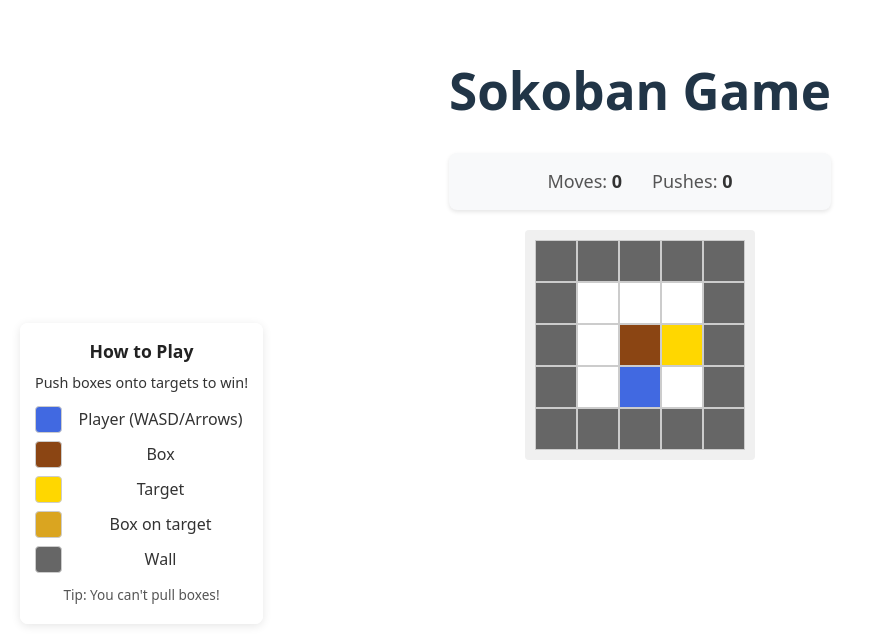
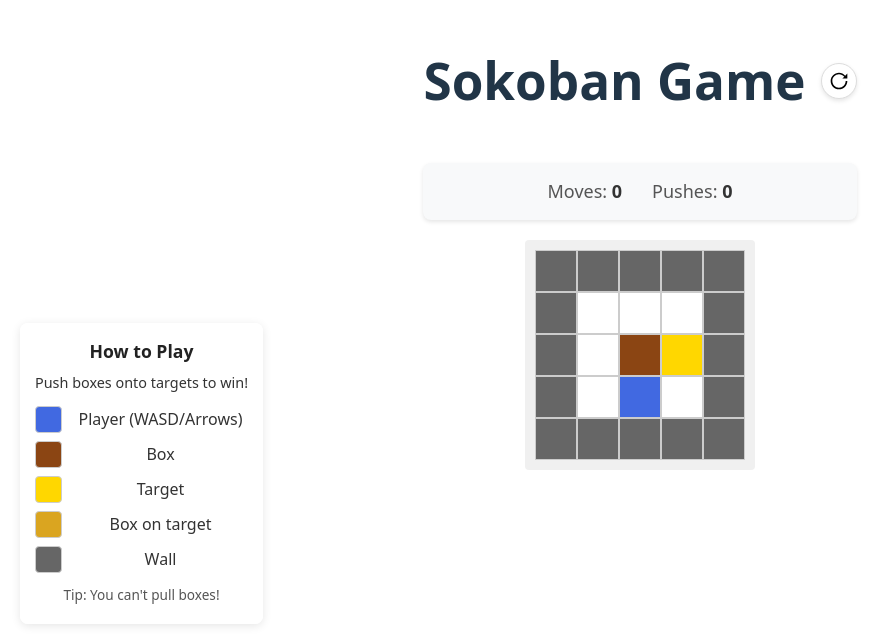
Before and after one commit to decross1/word_game, a React (Vite) app: page / in a window 1280 px wide. Shown: the part 156-800 px from the top of the page, without its empty margins (0-894 px from the left). Built offline with nearby package versions, Linux system fonts and the light colour scheme.

Commit message:
small changes with the game/logic to fix issue with target square becoming a floor

```diff
--- a/src/components/Board.tsx
+++ b/src/components/Board.tsx
@@ -1,7 +1,7 @@
 import React from 'react';
 import styled from '@emotion/styled';
 
-export type CellType = 'wall' | 'floor' | 'player' | 'box' | 'target' | 'boxOnTarget';
+export type CellType = 'wall' | 'floor' | 'player' | 'box' | 'target' | 'boxOnTarget' | 'playerOnTarget';
 
 export type BoardState = CellType[][];
 
@@ -29,6 +29,7 @@ const Cell = styled.div<CellProps>`
       case 'box': return '#8b4513';
       case 'boxOnTarget': return '#4CAF50';
       case 'player': return '#4169e1';
+      case 'playerOnTarget': return '#4169e1';
       default: return '#fff';
     }
   }};
--- a/src/components/Game.tsx
+++ b/src/components/Game.tsx
@@ -3,6 +3,46 @@ import Board from './Board';
 import Instructions from './Instructions';
 import styled from '@emotion/styled';
 import type { BoardState, CellType } from './Board';
+
+const GameContainer = styled.div`
+  text-align: center;
+  padding: 20px;
+  position: relative;
+`;
+
+const TitleSection = styled.div`
+  display: flex;
+  align-items: center;
+  justify-content: center;
+  gap: 15px;
+  margin-bottom: 20px;
+`;
+
+const ResetButton = styled.button`
+  width: 36px;
+  height: 36px;
+  border-radius: 50%;
+  background: white;
+  border: 1px solid #ddd;
+  cursor: pointer;
+  display: flex;
+  align-items: center;
+  justify-content: center;
+  transition: all 0.2s ease;
+  box-shadow: 0 2px 4px rgba(0, 0, 0, 0.1);
+  padding: 0;
+
+  &:hover {
+    transform: rotate(180deg);
+    background: #f5f5f5;
+    box-shadow: 0 3px 6px rgba(0, 0, 0, 0.15);
+  }
+
+  svg {
+    width: 20px;
+    height: 20px;
+  }
+`;
 
 const StatsPanel = styled.div`
   margin-bottom: 20px;
@@ -27,6 +67,37 @@ const LevelComplete = styled.div`
     from { opacity: 0; transform: translateY(-10px); }
     to { opacity: 1; transform: translateY(0); }
   }
+`;
+
+const Button = styled.button`
+  background: #4CAF50;
+  color: white;
+  border: none;
+  padding: 10px 20px;
+  border-radius: 4px;
+  font-size: 16px;
+  cursor: pointer;
+  margin: 0 10px;
+  transition: background-color 0.2s;
+
+  &:hover {
+    background: #45a049;
+  }
+
+  &.reset {
+    background: #f44336;
+
+    &:hover {
+      background: #e53935;
+    }
+  }
+`;
+
+const ButtonGroup = styled.div`
+  margin-top: 15px;
+  display: flex;
+  justify-content: center;
+  gap: 10px;
 `;
 
 const StatItem = styled.div`
@@ -56,6 +127,14 @@ const Game: React.FC = () => {
   const [moveCount, setMoveCount] = useState(0);
   const [pushCount, setPushCount] = useState(0);
 
+  const resetGame = () => {
+    setBoard(LEVEL_1);
+    setPlayerPosition([3, 2]);
+    setIsLevelComplete(false);
+    setMoveCount(0);
+    setPushCount(0);
+  };
+
   const checkLevelComplete = (newBoard: BoardState) => {
     // Check if there are any boxes not on targets
     for (let row of newBoard) {
@@ -69,7 +148,7 @@ const Game: React.FC = () => {
   };
 
   const movePlayer = (dx: number, dy: number) => {
-    if (isLevelComplete) return; // Prevent movement after level completion
+    if (isLevelComplete) return;
 
     const [row, col] = playerPosition;
     const newRow = row + dy;
@@ -84,6 +163,9 @@ const Game: React.FC = () => {
     if (board[newRow][newCol] === 'wall') {
       return;
     }
+
+    // Create new board state
+    const newBoard = [...board.map(row => [...row])];
 
     // Handle box pushing
     if (board[newRow][newCol] === 'box' || board[newRow][newCol] === 'boxOnTarget') {
@@ -101,12 +183,14 @@ const Game: React.FC = () => {
         return;
       }
 
-      // Move the box
-      const newBoard = [...board.map(row => [...row])];
+      // Set the next position (where the box will be pushed)
       newBoard[nextRow][nextCol] = board[nextRow][nextCol] === 'target' ? 'boxOnTarget' : 'box';
-      newBoard[newRow][newCol] = board[newRow][newCol] === 'boxOnTarget' ? 'target' : 'floor';
-      newBoard[row][col] = board[row][col] === 'player' ? 'floor' : 'target';
-      newBoard[newRow][newCol] = 'player';
+
+      // Restore the current position (where the player was)
+      newBoard[row][col] = board[row][col] === 'playerOnTarget' ? 'target' : 'floor';
+
+      // Move player to the box's position
+      newBoard[newRow][newCol] = board[newRow][newCol] === 'boxOnTarget' ? 'playerOnTarget' : 'player';
 
       setBoard(newBoard);
       setPlayerPosition([newRow, newCol]);
@@ -121,10 +205,12 @@ const Game: React.FC = () => {
       return;
     }
 
-    // Move player
-    const newBoard = [...board.map(row => [...row])];
-    newBoard[row][col] = board[row][col] === 'player' ? 'floor' : 'target';
-    newBoard[newRow][newCol] = 'player';
+    // Regular player movement (no box pushing)
+    // Restore the current position (where the player was)
+    newBoard[row][col] = board[row][col] === 'playerOnTarget' ? 'target' : 'floor';
+
+    // Move player to new position, preserving target state
+    newBoard[newRow][newCol] = board[newRow][newCol] === 'target' ? 'playerOnTarget' : 'player';
 
     setBoard(newBoard);
     setPlayerPosition([newRow, newCol]);
@@ -133,6 +219,13 @@ const Game: React.FC = () => {
 
   useEffect(() => {
     const handleKeyPress = (e: KeyboardEvent) => {
+      if (e.key === 'r' && e.ctrlKey) {
+        resetGame();
+        return;
+      }
+
+      if (isLevelComplete) return;
+
       switch (e.key) {
         case 'ArrowUp':
         case 'w':
@@ -158,14 +251,39 @@ const Game: React.FC = () => {
   }, [board, playerPosition, isLevelComplete]);
 
   return (
-    <div style={{ textAlign: 'center', padding: '20px' }}>
-      <h1>Sokoban Game</h1>
+    <GameContainer>
+      <TitleSection>
+        <h1>Sokoban Game</h1>
+        {!isLevelComplete && (
+          <ResetButton onClick={resetGame} title="Reset Level (Ctrl+R)">
+            <svg
+              width="24"
+              height="24"
+              viewBox="0 0 24 24"
+              fill="none"
+              xmlns="http://www.w3.org/2000/svg"
+            >
+              <path
+                d="M4 12C4 7.58172 7.58172 4 12 4C14.5171 4 16.7796 5.1017 18.3203 6.88446L16 9H22V3L19.4081 5.59191C17.5119 3.51137 14.8768 2 12 2C6.47715 2 2 6.47715 2 12C2 17.5228 6.47715 22 12 22C17.5228 22 22 17.5228 22 12H20C20 16.4183 16.4183 20 12 20C7.58172 20 4 16.4183 4 12Z"
+                fill="black"
+              />
+            </svg>
+          </ResetButton>
+        )}
+      </TitleSection>
 
       <StatsPanel>
         {isLevelComplete ? (
-          <LevelComplete>
-            Level Complete! 🎉
-          </LevelComplete>
+          <>
+            <LevelComplete>
+              Level Complete! 🎉
+            </LevelComplete>
+            <ButtonGroup>
+              <Button onClick={resetGame}>
+                Play Again
+              </Button>
+            </ButtonGroup>
+          </>
         ) : null}
 
         <StatItem>
@@ -178,7 +296,7 @@ const Game: React.FC = () => {
 
       <Board board={board} isLevelComplete={isLevelComplete} />
       <Instructions />
-    </div>
+    </GameContainer>
   );
 };
 
```
